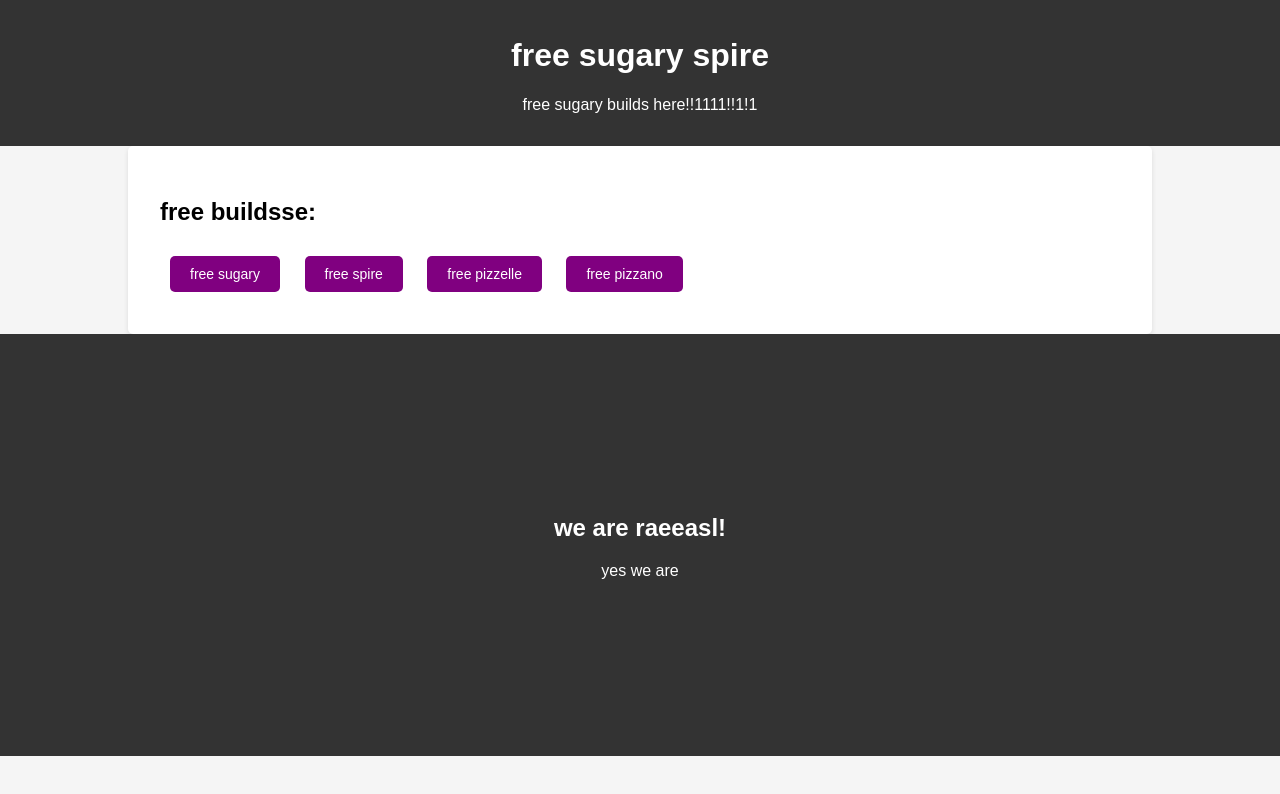
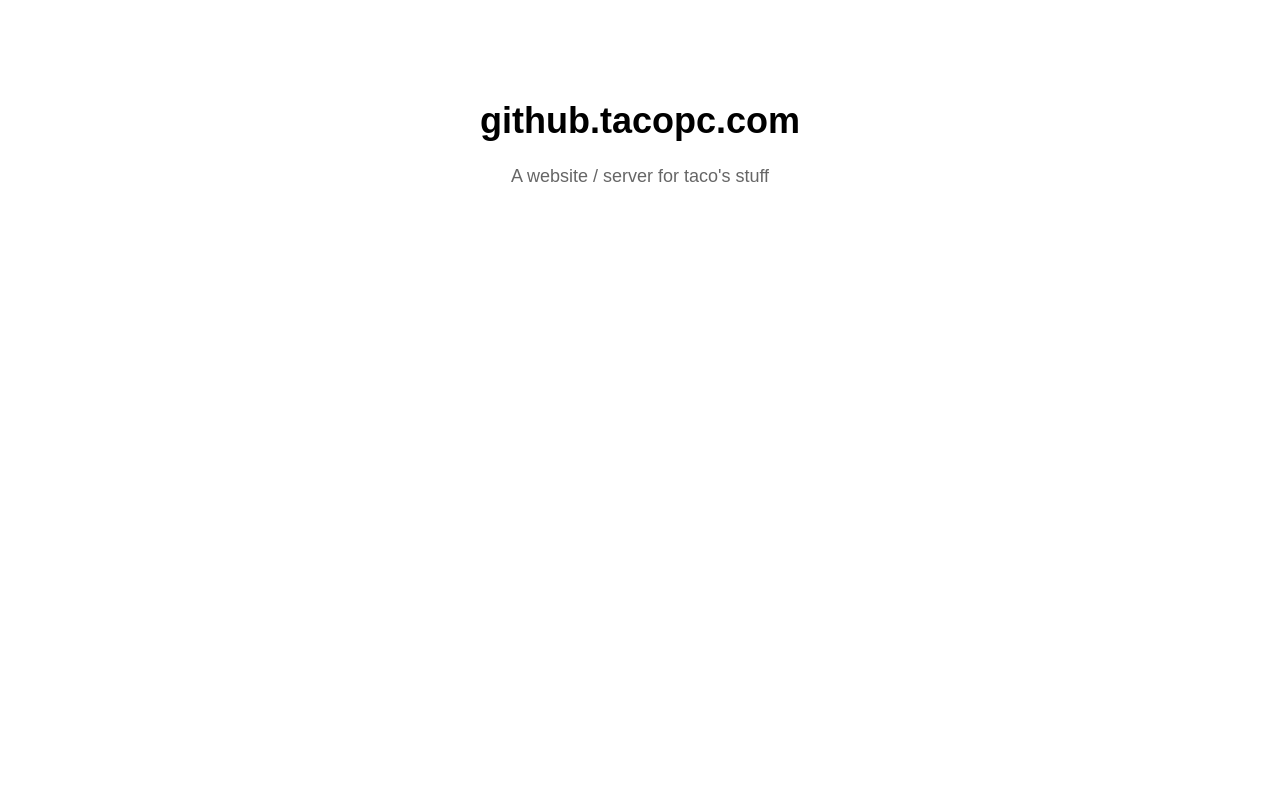
Before and after one commit to TacoPC/tacopc.github.io, a plain HTML site: page index.html in a window 1280 px wide. Drawn offline with Linux system fonts and the light colour scheme.

Commit message:
Update index.html

```diff
--- a/index.html
+++ b/index.html
@@ -3,90 +3,24 @@
 <head>
     <meta charset="UTF-8">
     <meta name="viewport" content="width=device-width, initial-scale=1.0">
-    <title>Free Sugary Spire</title>
+    <title>github.tacopc.com</title>
     <style>
         body {
             font-family: Arial, sans-serif;
-            margin: 0;
-            padding: 0;
-            background-color: #f5f5f5;
+            text-align: center;
+            margin-top: 100px;
         }
-
-        header {
-            background-color: #333;
-            color: #fff;
-            text-align: center;
-            padding: 1em 0;
+        h1 {
+            font-size: 36px;
         }
-
-        .container {
-            max-width: 960px;
-            margin: 0 auto;
-            padding: 2em;
-            background-color: #fff;
-            border-radius: 5px;
-            box-shadow: 0 2px 5px rgba(0, 0, 0, 0.1);
-        }
-
-        .download-button {
-            background-color: purple;
-            color: #fff;
-            padding: 10px 20px;
-            border: none;
-            border-radius: 5px;
-            cursor: pointer;
-            margin: 10px;
-            font-size: 14px;
-        }
-
-        footer {
-            text-align: center;
-            padding: 10em 0;
-            background-color: #333;
-            color: #fff;
+        p {
+            font-size: 18px;
+            color: #666;
         }
     </style>
-    <audio id="wahAudio" src="wah.mp3"></audio>
-    <script>
-        function showDownloadPage() {
-            document.getElementById('content').innerHTML = `
-                <h2>download now!</h2>
-                <p>click below to start the download!11!111!11</p>
-                <button class="download-button" onclick="no()">download</button>
-            `;
-        }
-        function no() {
-            document.getElementById('wahAudio').play(); // Play the audio
-            document.getElementById('content').innerHTML = `
-                <h2>nuh uh, no free sugary spire for you<h2>
-                <h2>loser lol<h2>
-            `;
-
-            setTimeout(function() {
-                document.body.innerHTML = `
-                    <h1>Oops!</h1>
-                    <p>Something bad happened..</p>
-                `;
-            }, 10000); // 10000 milliseconds (10 seconds) timeout
-        }
-    </script>
 </head>
 <body>
-    <header>
-        <h1>free sugary spire</h1>
-        <p>free sugary builds here!!1111!!1!1</p>
-    </header>
-
-    <div class="container" id="content">
-        <h2>free buildsse:</h2>
-        <button class="download-button" onclick="showDownloadPage()">free sugary</button>
-        <button class="download-button" onclick="showDownloadPage()">free spire</button>
-        <button class="download-button" onclick="showDownloadPage()">free pizzelle</button>
-        <button class="download-button" onclick="showDownloadPage()">free pizzano</button>
-    </div>
-    <footer>
-         <h2>we are raeeasl!</h2>
-         <p>yes we are</p>
-    </footer>
+    <h1>github.tacopc.com</h1>
+    <p>A website / server for taco's stuff</p>
 </body>
 </html>
```
